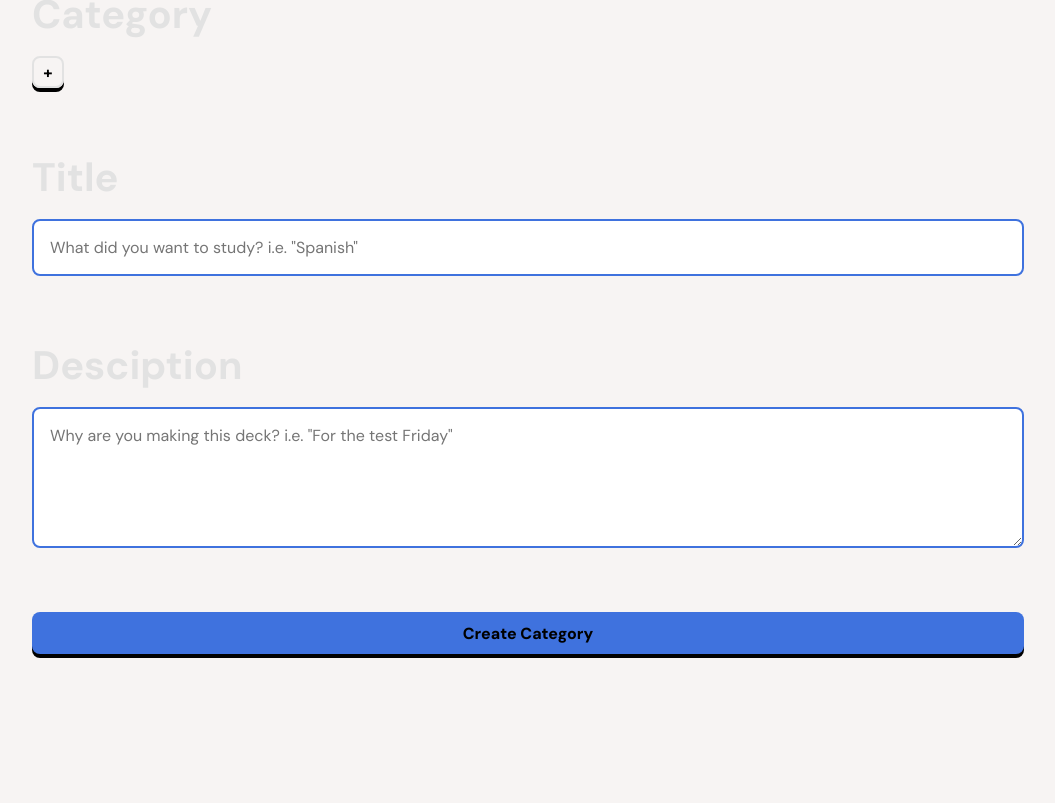
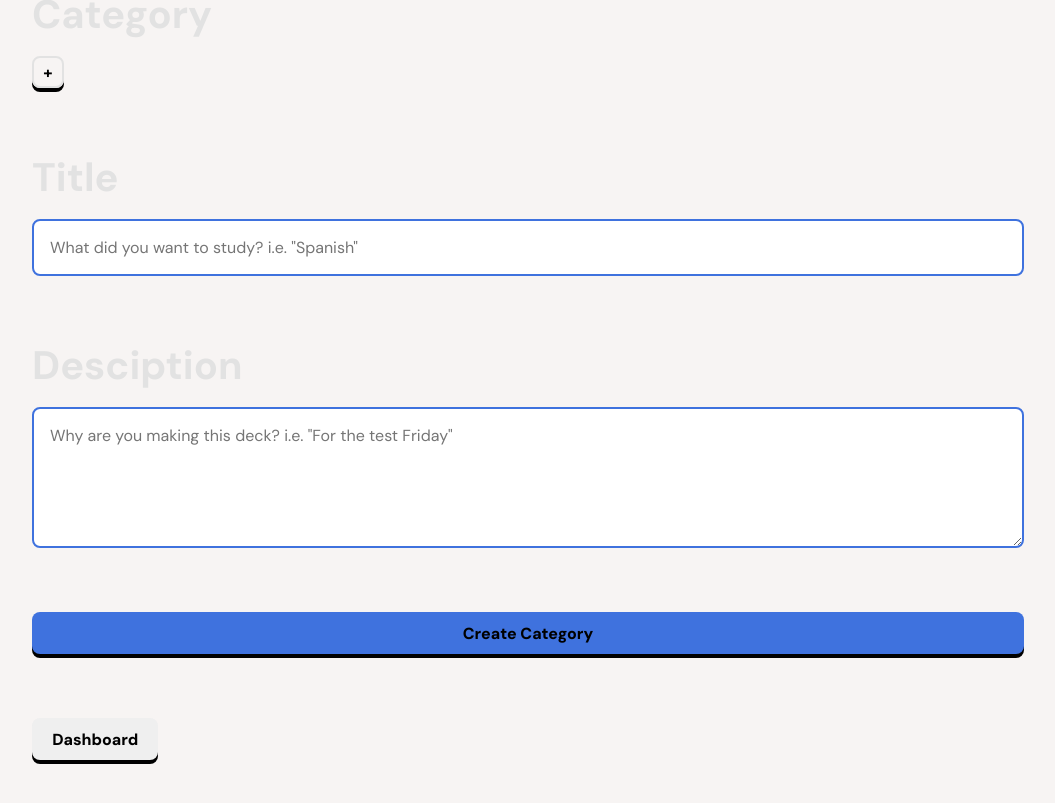
Before and after one commit to jacobcasas/Flashcard-App, a React (Vite) app: page /deckcreation in a window 1280 px wide. Shown: the part 201-1004 px from the top of the page, without its empty margins (112-1167 px from the left). Before the commit the page ends 919 px from the top, so only its background shows below. Built offline with nearby package versions, Linux system fonts and the light colour scheme; the HTML template or start-up script is replaced by a standard one.

Commit message:
Added a link button back to Dashboard from Deck Creation

```diff
--- a/src/pages/DeckCreation.jsx
+++ b/src/pages/DeckCreation.jsx
@@ -139,6 +139,9 @@ function DeckCreation () {
                     type="success"
                     onclick={createNewDeck}
                 />
+                <Link to="/">
+                    <Button label="Dashboard" />
+                </Link>
             </div>
         </>
     )
```
